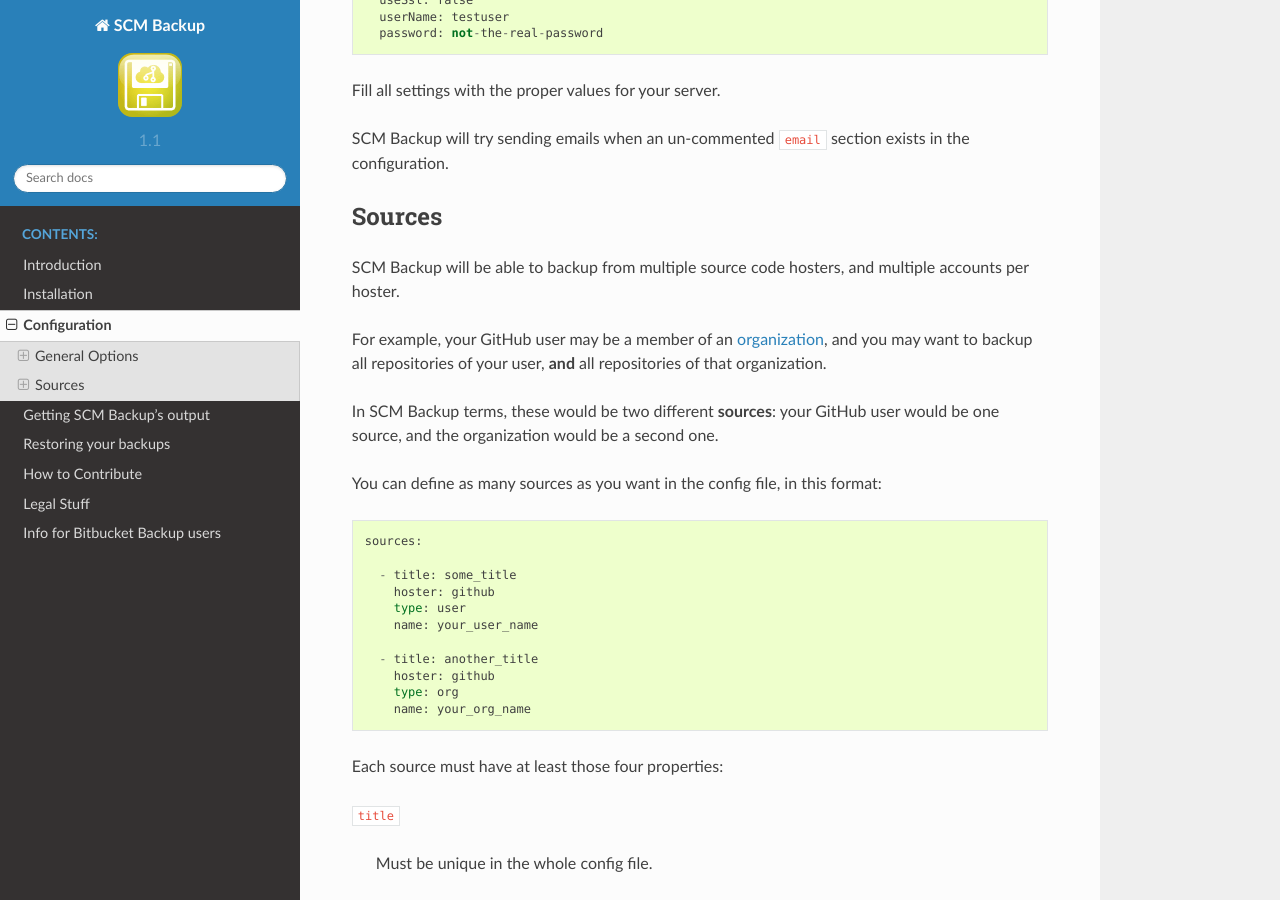
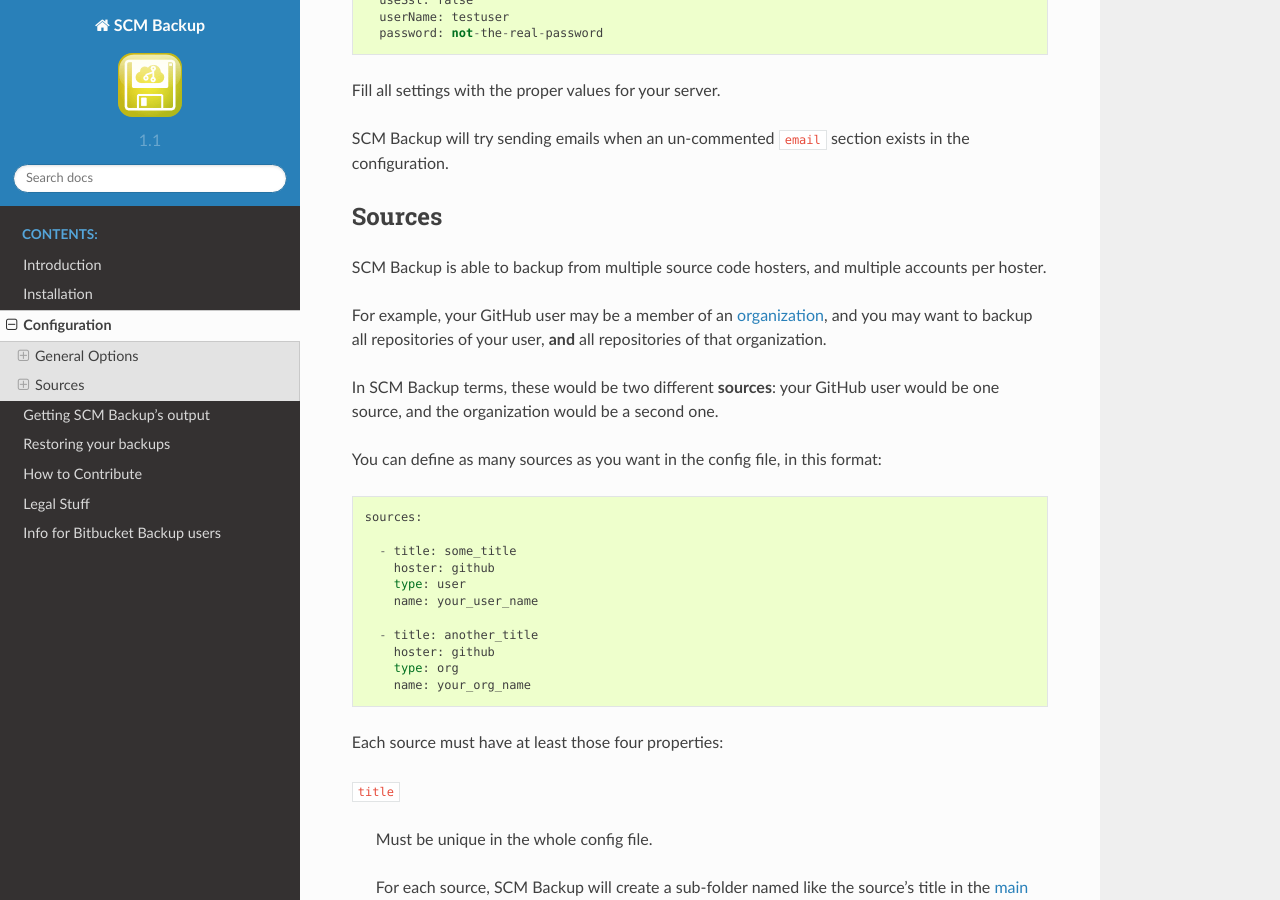
Before and after one commit to christianspecht/scm-backup-docs, a Sphinx documentation site: the page built from source/config.rst, in a window 1280 px wide and 900 px high, scrolled down 1628 px. Built offline with Sphinx 7.4.7 and the Read the Docs theme 2.0.0, drawn with Linux system fonts in a browser that asks for light colours.

Commit message:
It's able now

```diff
--- a/source/config.rst
+++ b/source/config.rst
@@ -85,7 +85,7 @@ SCM Backup will try sending emails when an un-commented ``email`` section exists
 Sources
 -------
 
-SCM Backup will be able to backup from multiple source code hosters, and multiple accounts per hoster.
+SCM Backup is able to backup from multiple source code hosters, and multiple accounts per hoster.
 
 For example, your GitHub user may be a member of an `organization <https://help.github.com/articles/about-organizations/>`_, and you may want to backup all repositories of your user, **and** all repositories of that organization.
 
```
